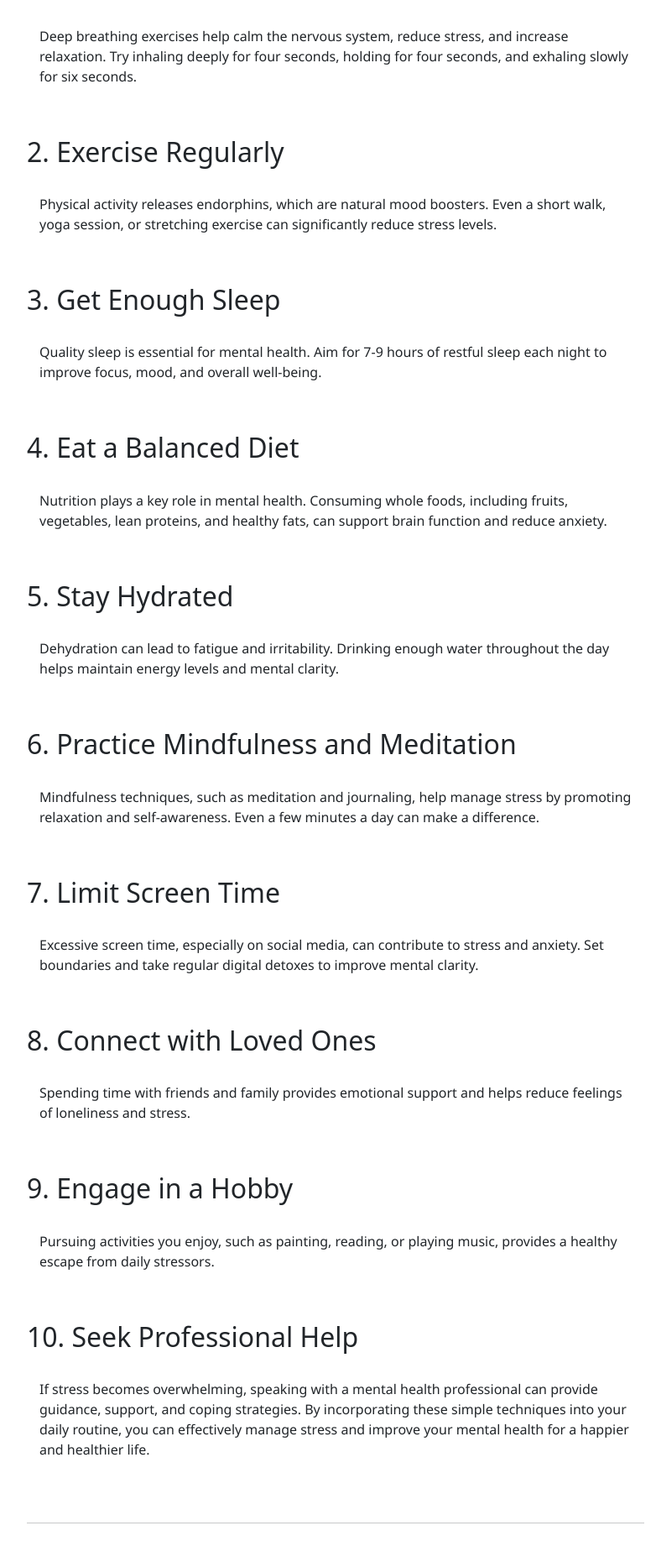
After one commit to BALAxJD/blog-page, a Django app: a page that uses myblog/templates/top6.html in a window 1280 px wide. The commit adds this page. Shown: the part 887-2741 px from the top of the page at 84% size, without its empty margins (50-832 px from the left). Run offline with Django 5.2, Linux system fonts and the light colour scheme.

Commit message:
next blg

```diff
--- a/blog/urls.py
+++ b/blog/urls.py
@@ -39,4 +39,6 @@ urlpatterns = [
     path("Exploring the Pros and Cons of Online Education: Flexibility, Accessibility, and Challenges",views.blog5,name='blog5'),
     path("10 Quick and Healthy Recipes for Busy Professionals: Easy Meals to Save Time and Stay Fit",views.top5,name='top5'),
     path("Cybersecurity Tips: How to Stay Safe and secure in online",views.blog6,name='blog6'),
+    path("10 Simple Ways to Reduce Stress and Improve Mental Health",views.top6,name='top6'),
+    path("5 Easy and Delicious Desserts Anyone Can Make at Home",views.top7,name='top7'),
 ]
--- /dev/null
+++ b/myblog/templates/top6.html
@@ -0,0 +1,236 @@
+{% extends "index.html" %} {% load static %}
+<head>
+  <meta charset="UTF-8" />
+  <meta http-equiv="X-UA-Compatible" content="IE=edge" />
+  <meta name="viewport" content="width=device-width, initial-scale=1.0" />
+  <title>Bala Blog</title>
+
+  <link rel="stylesheet" href="{% static 'css/index.css' %}" />
+  <link
+    rel="stylesheet"
+    href="https://cdn.jsdelivr.net/npm/@fortawesome/fontawesome-free@6.4.2/css/all.min.css"
+    integrity="sha384-yourGeneratedHash"
+    crossorigin="anonymous"
+  />
+
+  <!-- Use only one version of Bootstrap -->
+  <link
+    href="https://cdn.jsdelivr.net/npm/bootstrap@5.3.2/dist/css/bootstrap.min.css"
+    rel="stylesheet"
+    integrity="sha384-T3c6CoIi6uLrA9TneNEoa7RxnatzjcDSCmG1MXxSR1GAsXEV/Dwwykc2MPK8M2HN"
+    crossorigin="anonymous"
+  />
+
+  <script
+    src="https://cdn.jsdelivr.net/npm/bootstrap@5.3.2/dist/js/bootstrap.bundle.min.js"
+    integrity="sha384-C6RzsynM9kWDrMNeT87bh95OGNyZPhcTNXj1NW7RuBCsyN/o0jlpcV8Qyq46cDfL"
+    crossorigin="anonymous"
+  ></script>
+  <link
+    href="https://cdnjs.cloudflare.com/ajax/libs/bootstrap-icons/1.10.3/font/bootstrap-icons.min.css"
+    rel="stylesheet"
+  />
+  <style>
+    .entry-content {
+      font-family: "Segoe UI", Tahoma, Geneva, Verdana, sans-serif;
+      padding: 15px;
+      margin-bottom: 20px; /* Optional: Add space between entries */
+    }
+  </style>
+</head>
+<body>
+  {% block content %}
+  <br />
+  <br /><br /><br />
+  <div id="space"></div>
+  <div class="container">
+    <div class="page-header">
+      <div>
+        <h1 class="text-primary">
+          10 Simple Ways to Reduce Stress and Improve Mental Health
+        </h1>
+        <hr />
+        <img
+          src="https://imagecoachshivani.com/wp-content/uploads/2023/04/ics-blog-images-1.png"
+          class="img-fluid"
+          alt="img1"
+        />
+        <h4>
+          In today’s fast-paced world, stress has become a common part of daily
+          life. While some stress is normal, excessive stress can negatively
+          impact mental and physical health. Managing stress effectively is
+          essential for overall well-being. Here are 10 simple yet effective
+          ways to reduce stress and improve your mental health.
+        </h4>
+      </div>
+    </div>
+
+    <div class="row">
+      <div class="col-md-8">
+        <!-- City 1: Tokyo -->
+        <article id="tokyo">
+          <header>
+            <h2>
+              <p>1. Practice Deep Breathing</p>
+            </h2>
+          </header>
+          <div class="entry-content">
+            Deep breathing exercises help calm the nervous system, reduce
+            stress, and increase relaxation. Try inhaling deeply for four
+            seconds, holding for four seconds, and exhaling slowly for six
+            seconds.
+          </div>
+        </article>
+        <br />
+
+        <!-- City 2: Delhi -->
+        <article id="delhi">
+          <header>
+            <h2>
+              <p>2. Exercise Regularly</p>
+            </h2>
+          </header>
+          <div class="entry-content">
+            Physical activity releases endorphins, which are natural mood
+            boosters. Even a short walk, yoga session, or stretching exercise
+            can significantly reduce stress levels.
+          </div>
+        </article>
+        <br />
+
+        <!-- City 3: Shanghai -->
+        <article id="shanghai">
+          <header>
+            <h2>
+              <p>3. Get Enough Sleep</p>
+            </h2>
+          </header>
+          <div class="entry-content">
+            Quality sleep is essential for mental health. Aim for 7-9 hours of
+            restful sleep each night to improve focus, mood, and overall
+            well-being.
+          </div>
+        </article>
+        <br />
+
+        <!-- City 4: São Paulo -->
+        <article id="sao-paulo">
+          <header>
+            <h2>
+              <p>4. Eat a Balanced Diet</p>
+            </h2>
+          </header>
+          <div class="entry-content">
+            Nutrition plays a key role in mental health. Consuming whole foods,
+            including fruits, vegetables, lean proteins, and healthy fats, can
+            support brain function and reduce anxiety.
+          </div>
+        </article>
+        <br />
+
+        <!-- City 5: Mexico City -->
+        <article id="mexico-city">
+          <header>
+            <h2>
+              <p>5. Stay Hydrated</p>
+            </h2>
+          </header>
+          <div class="entry-content">
+            Dehydration can lead to fatigue and irritability. Drinking enough
+            water throughout the day helps maintain energy levels and mental
+            clarity.
+          </div>
+        </article>
+        <br />
+
+        <!-- City 6: Dhaka -->
+        <article id="dhaka">
+          <header>
+            <h2>
+              <p>6. Practice Mindfulness and Meditation</p>
+            </h2>
+          </header>
+          <div class="entry-content">
+            Mindfulness techniques, such as meditation and journaling, help
+            manage stress by promoting relaxation and self-awareness. Even a few
+            minutes a day can make a difference.
+          </div>
+        </article>
+        <br />
+
+        <!-- City 7: Cairo -->
+        <article id="cairo">
+          <header>
+            <h2>
+              <p>7. Limit Screen Time</p>
+            </h2>
+          </header>
+          <div class="entry-content">
+            Excessive screen time, especially on social media, can contribute to
+            stress and anxiety. Set boundaries and take regular digital detoxes
+            to improve mental clarity.
+          </div>
+        </article>
+        <br />
+
+        <!-- City 8: Mumbai -->
+        <article id="mumbai">
+          <header>
+            <h2>
+              <p>8. Connect with Loved Ones</p>
+            </h2>
+          </header>
+          <div class="entry-content">
+            Spending time with friends and family provides emotional support and
+            helps reduce feelings of loneliness and stress.
+          </div>
+        </article>
+        <br />
+
+        <!-- City 9: Beijing -->
+        <article id="beijing">
+          <header>
+            <h2>
+              <p>9. Engage in a Hobby</p>
+            </h2>
+          </header>
+          <div class="entry-content">
+            Pursuing activities you enjoy, such as painting, reading, or playing
+            music, provides a healthy escape from daily stressors.
+          </div>
+        </article>
+        <br />
+        <!-- City 10: Osaka -->
+        <article id="osaka">
+          <header>
+            <h2>
+              <p>10. Seek Professional Help</p>
+            </h2>
+          </header>
+          <div class="entry-content">
+            If stress becomes overwhelming, speaking with a mental health
+            professional can provide guidance, support, and coping strategies.
+            By incorporating these simple techniques into your daily routine,
+            you can effectively manage stress and improve your mental health for
+            a happier and healthier life.
+          </div>
+        </article>
+        <br />
+        <hr />
+        <pre>
+          <b>
+This Content Sponsored by Buymote Shopping app
+BuyMote E-Shopping Application is One of the Online Shopping App
+Now Available on Play Store & App Store (Buymote E-Shopping)
+Click Below Link and Install Application: <a href="https://buymote.shop/links/0f5993744a9213079a6b53e8">https://buymote.shop/links/0f5993744a9213079a6b53e8</a>
+
+Sponsor Content: #buymote #buymoteeshopping
+#buymoteonline #buymoteshopping #buymoteapplication
+
+          </b>
+        </pre>
+      </div>
+    </div>
+  </div>
+  {% endblock %}
+</body>
--- a/myblog/views.py
+++ b/myblog/views.py
@@ -56,3 +56,9 @@ def top5(request):
 
 def blog6(request):
     return(render(request,"blog6.html"))
+
+def top6(request):
+    return(render(request,"top6.html"))
+
+def top7(request):
+    return(render(request,"top7.html"))
```
Also changed, not shown: myblog/templates/home.html (+18 -1 lines), myblog/templates/top7.html (added, +206 -0 lines).
